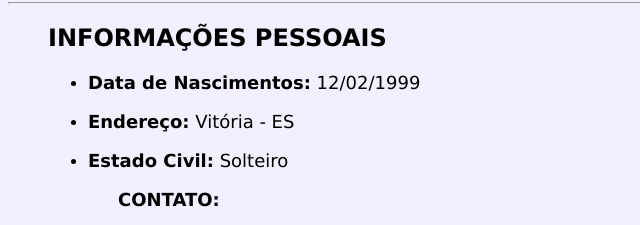
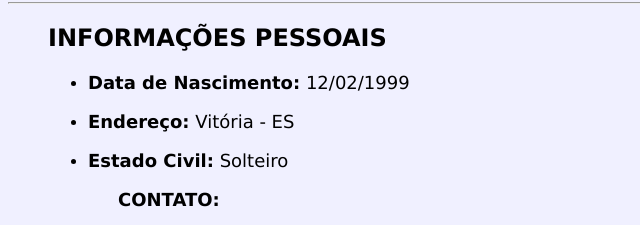
Before and after one commit to rrsouzza/devWeb1_c1, a plain HTML site: page Curriculo/index.html in a window 1280 px wide. Shown: the part 370-595 px from the top of the page, 0-640 px from the left. Drawn offline with Linux system fonts and the light colour scheme.

Commit message:
Update index.html

```diff
--- a/Curriculo/index.html
+++ b/Curriculo/index.html
@@ -27,7 +27,7 @@
     <div class="divBody">
         <h2>INFORMAÇÕES PESSOAIS</h2>
         <ul>
-            <li><p class="pBody"><strong>Data de Nascimentos:</strong> 12/02/1999</p></li>
+            <li><p class="pBody"><strong>Data de Nascimento:</strong> 12/02/1999</p></li>
             <li><p class="pBody"><strong>Endereço:</strong> Vitória - ES</p></li>
             <li><p class="pBody"><strong>Estado Civil:</strong> Solteiro</p></li>
             <h3 style="margin-left: 30px; font-size: large;">CONTATO:</h3>
```
